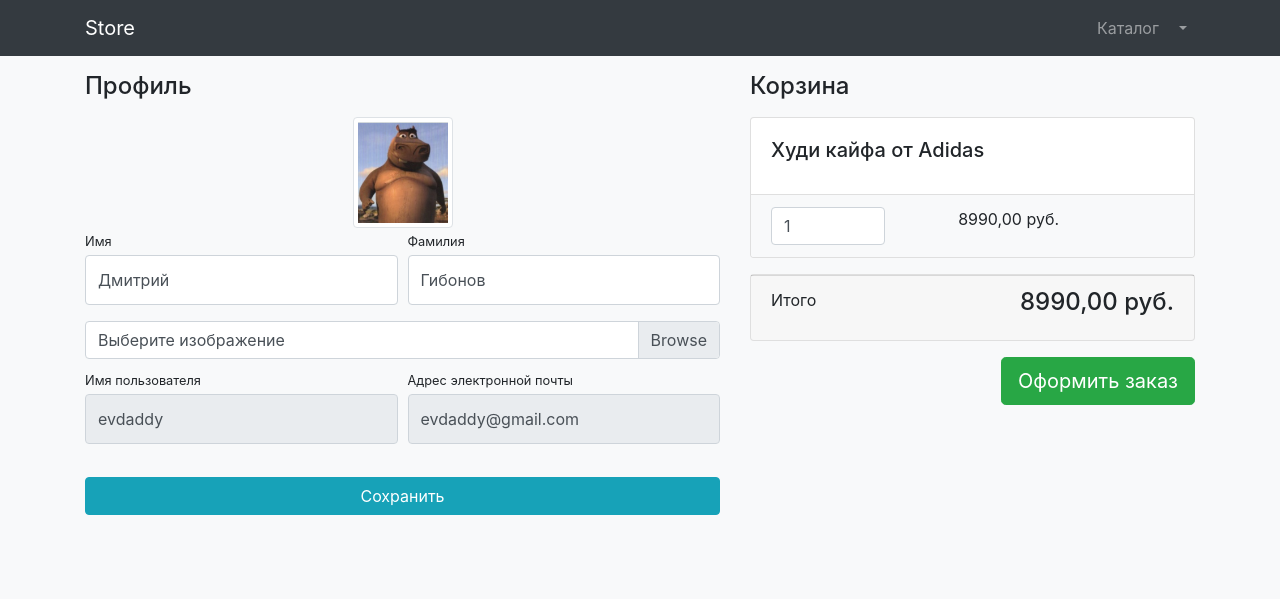
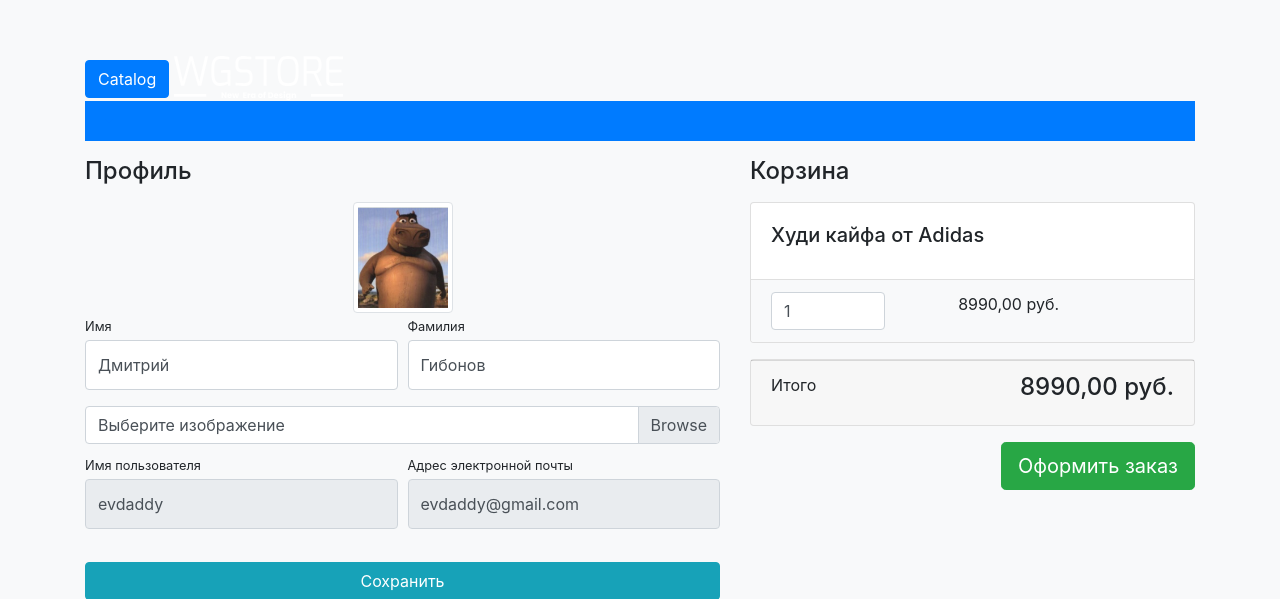
Before and after one commit to evdaddy/WGstore, a Django app: page /users/profile/ in a window 1280 px wide. Shown: the top 599 px of the page. Run offline with Django 4.2, Linux system fonts and the light colour scheme; a user stored in the database is signed in; data comes from the database, SQL or seed files in the repository; some libraries are stand-ins or nearby versions.

Commit message:
bar_base_add

```diff
--- /dev/null
+++ b/products/templates/products/bar_html.html
@@ -0,0 +1,35 @@
+{% load static %}
+
+<header class="header -bg">
+        <div class="container">
+            <div class="header__row">
+                <a href="{% url 'products:index' %}" class="header__link btn btn-primary">Catalog</a>
+                <a href="/" class="header__logo">
+                    <img src="{% static 'dist/img/logo.svg' %}" alt="WGStore Logo">
+                </a>
+                <div class="btn-primary nav-item dropdown">
+                    <a class="nav-link dropdown-toggle" href="#" id="navbarDropdown" role="button"
+                       data-bs-toggle="dropdown" aria-expanded="false">
+                        <i class="fas fa-user-circle"></i>
+                    </a>
+                    <ul class="dropdown-menu" aria-labelledby="navbarDropdown">
+                        <li>
+                            <a class="dropdown-item" href="{% url 'users:profile' %}">Profile</a>
+                        </li>
+                        <li><a class="dropdown-item" href="{% url 'users:profile' %}">Orders</a></li>
+                        {% if user.is_superuser or user.is_stuff %}
+                            <li><a class="dropdown-item" href="#">Admin-panel</a></li>
+                        {% endif %}
+                        <li>
+                            <hr class="dropdown-divider">
+                        </li>
+                        {% if user.is_superuser or user.is_stuff %}
+                            <li><a class="dropdown-item" href="{% url 'users:logout'%}">Exit</a></li>
+                        {% else %}
+                            <li><a class="dropdown-item" href="{% url 'users:login' %}">Login</a></li>
+                        {% endif %}
+                    </ul>
+                </div>
+            </div>
+        </div>
+    </header>
--- a/users/templates/users/profile.html
+++ b/users/templates/users/profile.html
@@ -17,53 +17,53 @@
 </head>
 <body class="bg-light">
 <!-- Navigation -->
-<nav class="navbar navbar-expand-lg navbar-dark bg-dark fixed-top">
-    <div class="container">
-        <a class="navbar-brand" href="{% url 'index' %}">Store</a>
-        <button class="navbar-toggler" type="button" data-toggle="collapse" data-target="#navbarResponsive"
-                aria-controls="navbarResponsive" aria-expanded="false" aria-label="Toggle navigation">
-            <span class="navbar-toggler-icon"></span>
-        </button>
-        <div class="collapse navbar-collapse" id="navbarResponsive">
-            <ul class="navbar-nav ml-auto">
-                <li class="nav-item">
-                    <a class="nav-link" href="{% url 'products:index' %}">Каталог <i class="fas fa-shopping-bag"></i> </a>
-                </li>
-                {% if user.is_authenticated %}
-                <li class="nav-item dropdown">
-                    <a class="nav-link dropdown-toggle" href="#" id="navbarDropdown" role="button"
-                       data-bs-toggle="dropdown" aria-expanded="false">
-                        <i class="fas fa-user-circle"></i>
-                    </a>
-                    <ul class="dropdown-menu" aria-labelledby="navbarDropdown">
-                        <li>
-                            <a class="dropdown-item" href="{% url 'users:profile' %}">Профиль</a>
-                        </li>
-                        <li><a class="dropdown-item" href="{% url 'users:profile' %}">Заказы</a></li>
-                        {% if user.is_superuser or user.is_stuff %}
-                        <li><a class="dropdown-item" href="#">Админ-панель</a></li>
-                        {% endif %}
-                        <li>
-                            <hr class="dropdown-divider">
-                        </li>
-                        <li>
-                            <a class="dropdown-item" href="{% url 'users:logout' %}">
-                                Выйти
-                            </a>
-                        </li>
-                    </ul>
-                </li>
-
-                {% else %}
-                <li class="nav-item">
-                    <a class="nav-link" href="{% url 'users:login' %}">Войти <i class="fas fa-sign-in-alt"></i></a>
-                </li>
-                {% endif %}
-            </ul>
-        </div>
-    </div>
-</nav>
-
+{#<nav class="navbar navbar-expand-lg navbar-dark bg-dark fixed-top">#}
+{#    <div class="container">#}
+{#        <a class="navbar-brand" href="{% url 'index' %}">Store</a>#}
+{#        <button class="navbar-toggler" type="button" data-toggle="collapse" data-target="#navbarResponsive"#}
+{#                aria-controls="navbarResponsive" aria-expanded="false" aria-label="Toggle navigation">#}
+{#            <span class="navbar-toggler-icon"></span>#}
+{#        </button>#}
+{#        <div class="collapse navbar-collapse" id="navbarResponsive">#}
+{#            <ul class="navbar-nav ml-auto">#}
+{#                <li class="nav-item">#}
+{#                    <a class="nav-link" href="{% url 'products:index' %}">Каталог <i class="fas fa-shopping-bag"></i> </a>#}
+{#                </li>#}
+{#                {% if user.is_authenticated %}#}
+{#                <li class="nav-item dropdown">#}
+{#                    <a class="nav-link dropdown-toggle" href="#" id="navbarDropdown" role="button"#}
+{#                       data-bs-toggle="dropdown" aria-expanded="false">#}
+{#                        <i class="fas fa-user-circle"></i>#}
+{#                    </a>#}
+{#                    <ul class="dropdown-menu" aria-labelledby="navbarDropdown">#}
+{#                        <li>#}
+{#                            <a class="dropdown-item" href="{% url 'users:profile' %}">Профиль</a>#}
+{#                        </li>#}
+{#                        <li><a class="dropdown-item" href="{% url 'users:profile' %}">Заказы</a></li>#}
+{#                        {% if user.is_superuser or user.is_stuff %}#}
+{#                        <li><a class="dropdown-item" href="#">Админ-панель</a></li>#}
+{#                        {% endif %}#}
+{#                        <li>#}
+{#                            <hr class="dropdown-divider">#}
+{#                        </li>#}
+{#                        <li>#}
+{#                            <a class="dropdown-item" href="{% url 'users:logout' %}">#}
+{#                                Выйти#}
+{#                            </a>#}
+{#                        </li>#}
+{#                    </ul>#}
+{#                </li>#}
+{##}
+{#                {% else %}#}
+{#                <li class="nav-item">#}
+{#                    <a class="nav-link" href="{% url 'users:login' %}">Войти <i class="fas fa-sign-in-alt"></i></a>#}
+{#                </li>#}
+{#                {% endif %}#}
+{#            </ul>#}
+{#        </div>#}
+{#    </div>#}
+{#</nav>#}
+{% include 'products/bar_html.html' %}
 <div class="container">
     <div class="row">
         <div class="col-lg-7">
```
Also changed, not shown: products/templates/products/products.html (+1 -33 lines).
